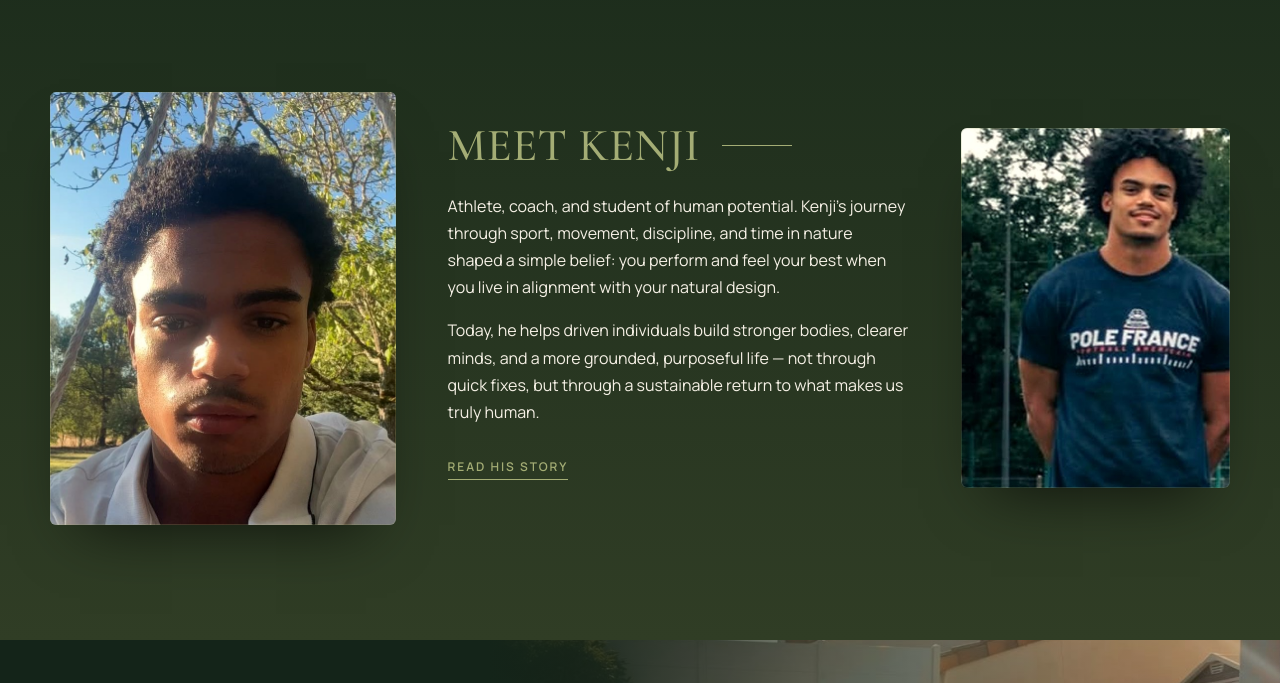
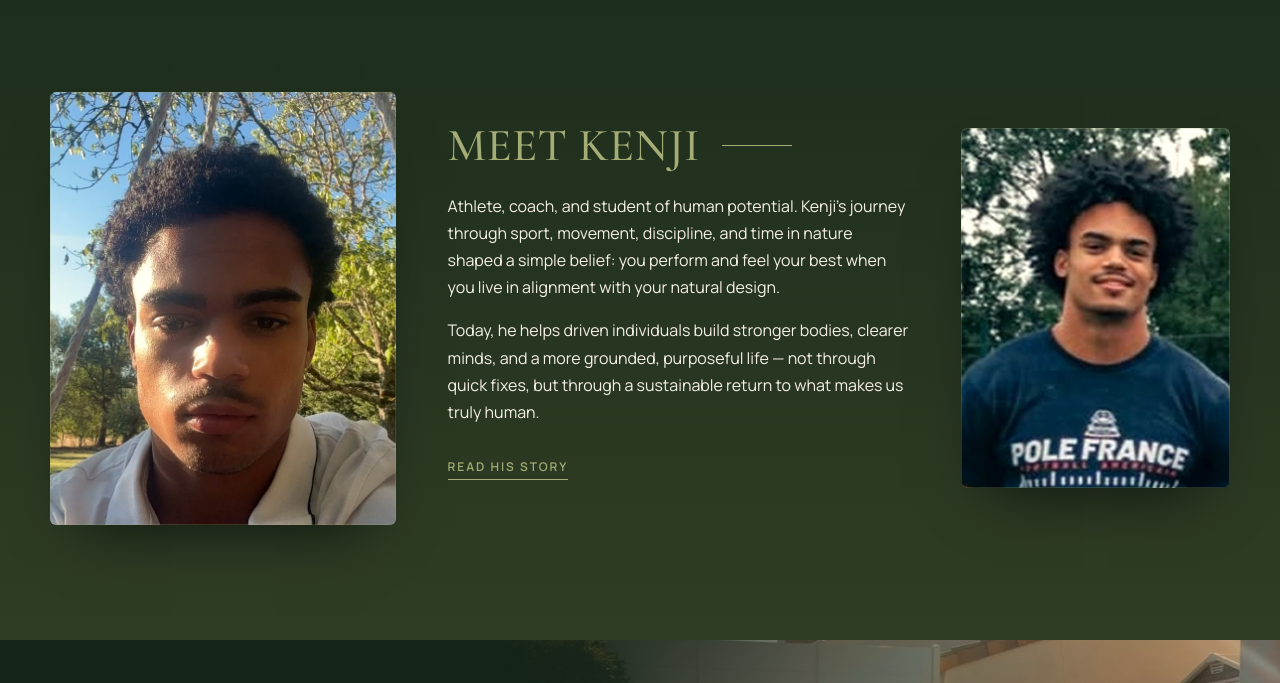
Before and after one commit to sportifhybride/kenji-beni-par-Jesus-Amen, a plain HTML site: page INNE-site/index.html in a window 1280 px wide. Shown: the part 4900-5583 px from the top of the page. Drawn offline with Linux system fonts and the light colour scheme.

Commit message:
Home: recentre the Pôle France photo in Meet Kenji
Co-Authored-By: Claude Opus 5.5 <noreply@anthropic.com>
Claude-Session: https://claude.ai/code/session_015sta4d6tC7hQHjYkkdC7PH

```diff
--- a/INNE-site/index.html
+++ b/INNE-site/index.html
@@ -95,7 +95,7 @@
     <p data-i18n="meet.p2">Today, he helps driven individuals build stronger bodies, clearer minds, and a more grounded, purposeful life — not through quick fixes, but through a sustainable return to what makes us truly human.</p>
     <p style="margin-top:26px"><a class="textlink" href="about.html" data-i18n="meet.link">Read his story</a></p>
   </div>
-  <div class="frame ratio-34 reveal d2"><img src="img/football.jpg" alt="Kenji on the American football field" loading="lazy" style="object-position:50% 6%"></div>
+  <div class="frame ratio-34 reveal d2"><img src="img/pole-france.jpg" alt="Kenji in his Pôle France T-shirt" loading="lazy" style="object-position:50% 30%"></div>
 </div></section>
 
 <section class="final">
```
Also changed, not shown: INNE-site/img/pole-france.jpg (added).
